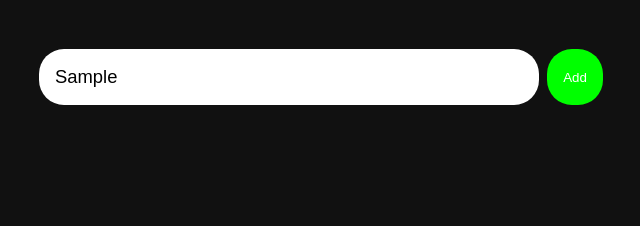
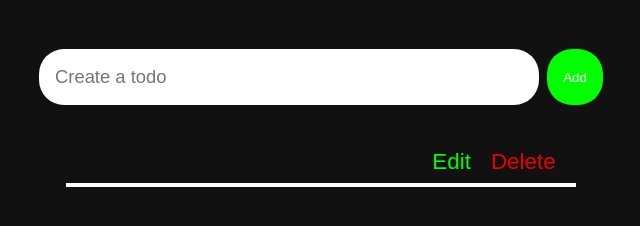
Before and after one commit to Joelynn94/CRUD-todo-list, a website: page index.html in a window 1280 px wide. Both pictures are taken after typing "Sample" into the empty fields and a click on the button "Add". Shown: the part 76-302 px from the top of the page, without its empty margins (319-959 px from the left). Drawn offline with Linux system fonts and the light colour scheme; some icons are missing.

Commit message:
refactored and still having issues with todo inout not displaying

```diff
--- a/index.html
+++ b/index.html
@@ -13,13 +13,13 @@
   <body>
     <h1 class="title"><span class="highlight">CRUD</span> todo list</h1>
 
-    <div class="input_div">
-      <input type="text" class="input" placeholder="Create a todo">
-      <button class="addButton">
+    <form class="form">
+      <input type="text" class="user_input" placeholder="Create a todo">
+      <button type="submit" class="addButton">
         <i class="fal fa-plus"></i>
         Add
       </button>
-    </div>
+    </form>
 
     <div class="container">
       <!-- <div class="item">
--- a/script.js
+++ b/script.js
@@ -1,37 +1,76 @@
 const addButton = document.querySelector('.addButton')
 const container = document.querySelector('.container')
-const inputValue = document.querySelector('.input')
-const editButton = document.querySelectorAll('.editButton')
-const deleteButton = document.querySelectorAll('.deleteButton')
+const userInput = document.querySelector('.user_input')
+const form = document.querySelector('.form')
 
-function createInput(todoitem) {
+let todoListArray = []
+
+form.addEventListener('submit', (event) => {
+  // Prevent default behaviour
+  event.preventDefault();
+  // Give item a unique ID
+  let itemId = String(Date.now())
+  // Get/assign input value
+  let todoItem = userInput.value
+  // Pass ID and item into functions
+  addItemToDOM(itemId, todoItem)
+  addItemToArray(itemId, todoItem)
+  console.log(todoItem)
+
+  // Clear the input box (this is default behaviour but we got rid of that)
+  userInput.value = '';
+})
+
+function addItemToDOM(itemId, todoItem) {
+  // create item div
+  const todoDiv = document.createElement('div')
+  // add 'item' class for styling
+  todoDiv.classList.add('item')
+
+  // create input element
   const input = document.createElement('input')
+  // set a uniquie ID to all inputs
+  input.setAttribute('data-id', itemId)
+  // add 'item_input' class for styling
   input.classList.add('item_input')
-  input.value = todoitem
+  // add todo item text to input
+  input.textContent = todoItem
+  // set disabled to true by default
+  input.disabled = true
+
+
+  // create edit button
+  const editButton = document.createElement('button')
+  // add 'editButton' class for styling
+  editButton.classList.add('editButton')
+  // set edit button text to 'Edit' by default
+  editButton.textContent = 'Edit'
+
+  // create delete button
+  const deleteButton = document.createElement('button')
+  // add 'deleteButton' class for styling
+  deleteButton.classList.add('deleteButton')
+  // set delete button text to 'Delete' by default
+  deleteButton.textContent = 'Delete'
+
+  // add todoDiv to the DOM
+  container.appendChild(todoDiv)
+  // add input to DOM
+  todoDiv.appendChild(input)
+  // add edit button to DOM
+  todoDiv.appendChild(editButton)
+  // add delete button to DOM
+  todoDiv.appendChild(deleteButton)
 }
 
-function createEditButton() {
-  const editBtn = document.createElement('button')
-  editBtn.textContent = 'Edit'
-  editBtn.classList.add('editButton')
+function addItemToArray(itemId, todoItem) {
+  // Add item to array as an object with an ID. So we can find and delete it later
+  todoListArray.push({
+    id: itemId,
+    text: todoItem,
+    completed: false,
+    disabled: true
+  })
+
+  console.log(todoListArray)
 }
-
-function createDeleteButton() {
-  const deleteBtn = document.createElement('button')
-  deleteBtn.textContent = 'Delete'
-  deleteBtn.classList.add('deleteButton')
-}
-
-function createTodo() {
-  const todoItem = document.createElement('div')
-  todoItem.classList.add('item')
-
-  const input = createInput()
-  const editBtn = createEditButton()
-  const deleteBtn = createDeleteButton()
-
-  container.appendChild(todoItem)
-  todoItem.appendChild(input)
-  todoItem.appendChild(editBtn)
-  todoItem.appendChild(deleteBtn)
-}
--- a/style.css
+++ b/style.css
@@ -23,14 +23,14 @@ h1 {
   color: lime
 }
 
-.input_div {
+.form {
   display: flex;
   justify-content: center;
   align-items: center;
   text-align: center;
 }
 
-.input_div .input {
+.form .user_input {
   padding: 0.5rem 1rem;
   height: 3.5rem;
   outline: none;
```
